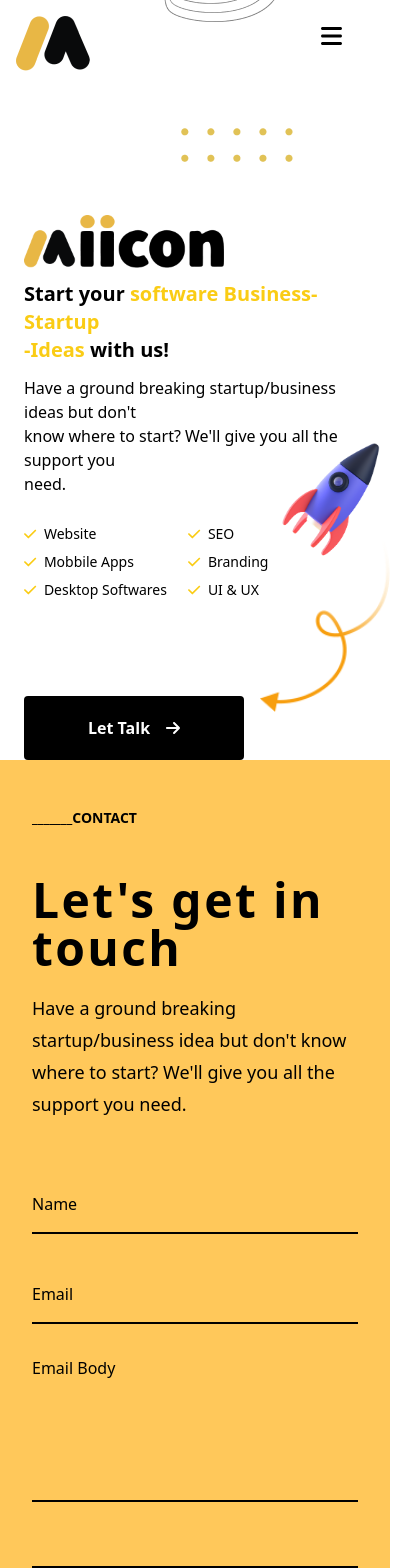
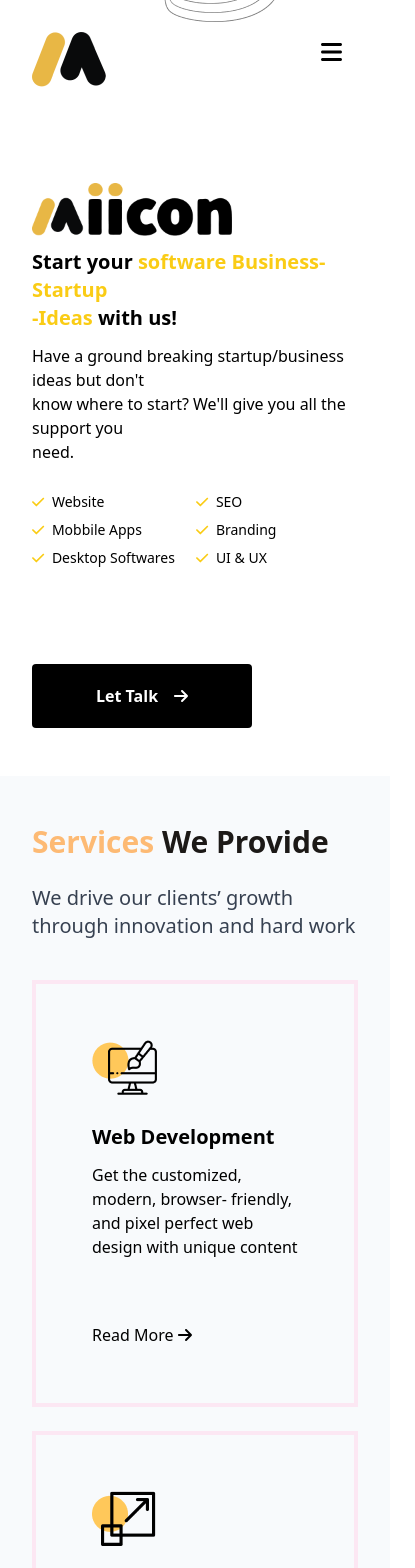
Before and after one commit to arfanroky-github/miicon-demo-repo, a Vue app: page / in a window 390 px wide. Shown: the top 1568 px of the page, 415 px wide, since content can reach past the window. Built offline with nearby package versions, Linux system fonts and the light colour scheme.

Commit message:
responsive for mobile device

```diff
--- a/index.html
+++ b/index.html
@@ -4,7 +4,6 @@
     <meta charset="UTF-8" />
     <meta name="viewport" content="width=device-width, initial-scale=1.0" />
     <title>Miicon.Net</title>
-
   </head>
   <body>
     <div id="app"></div>
--- a/src/App.vue
+++ b/src/App.vue
@@ -1,22 +1,21 @@
 <template>
-    <HomeView/>
+    <Navbar/>
+    <Hero/>
+    <Services/>
     <Contact/>
     <Footer/>
 </template>
 
 <script>
 
-
-import HomeView from './view/HomeView.vue';
+import Services from './components/Services.vue';
 import Contact from './components/Contact.vue';
 import Footer from './components/Footer.vue';
+import Navbar from './components/Navbar.vue';
+import Hero from './components/Hero.vue';
 export default {
   name: 'app',
-  components: { HomeView, Contact, Footer },
-  // data() {
-  //   return {
-
-  //   }
+  components: {  Contact, Footer, Services, Navbar, Hero },
   }
 
   </script>
--- a/src/components/Contact.vue
+++ b/src/components/Contact.vue
@@ -1,5 +1,5 @@
 <template>
-  <div class="md:w-[1920px] md:h-[800px] py-12" style="background: #FFC85A">
+  <div class="w-full md:h-[800px] py-12" style="background: #FFC85A">
     <div class="container mx-auto grid md:grid-cols-2 grid-cols-1 gap-6 h-full md:justify-self-stretch justify-self-center items-center px-8">
         <div class="col-span-1 md:mx-0 mx-auto">
             <p class="text-sm font-bold pb-12">_______CONTACT</p>
@@ -7,14 +7,14 @@
             <p class="leading-8 text-lg">Have a ground breaking startup/business idea but don't <br class="md:block hidden"> know where to start? We'll give you all the support you need.</p>
 
         </div>
-        <form class="mx-auto md:w-auto w-full">
-            <input class=" block outline-none bg-transparent py-4  pr-12 my-8 border-b-2 border-black placeholder:text-black md:w-auto w-full" name="name" type="text" placeholder="Name">
-            <input class=" block outline-none bg-transparent py-4  pr-12 my-8 border-b-2 border-black placeholder:text-black md:w-auto w-full" name="email" type="email" placeholder="Email">
+        <form class="col-span-1 mx-auto">
+            <input class=" block outline-none bg-transparent py-4  pr-12 my-8 border-b-2 border-black placeholder:text-black md:w-[400px] w-full" name="name" type="text" placeholder="Name">
+            <input class=" block outline-none bg-transparent py-4  pr-12 my-8 border-b-2 border-black placeholder:text-black md:w-[400px] w-full" name="email" type="email" placeholder="Email">
            <div class="flex flex-col my-8">
             <label for="Email-Body">Email Body</label>
-            <textarea class="resize-none bg-transparent border-b-2 border-black md:w-auto w-full" name="email body" cols="30" rows="5"></textarea>
+            <textarea class="resize-none bg-transparent border-b-2 border-black md:w-[400px] w-full" name="email body" cols="30" rows="5"></textarea>
            </div>
-           <button type="submit" class="w-full py-4 px-16 mt-8 bg-black text-white font-semibold ">
+           <button type="submit" class="md:w-[400px] w-full py-4 px-16 mt-8 bg-black text-white font-semibold ">
             Send <Font class="ml-4" icon="arrow-right"/>
            </button>
         </form>
--- a/src/components/Footer.vue
+++ b/src/components/Footer.vue
@@ -1,7 +1,7 @@
 <template>
-  <footer class="md:w-full md:h-[500px] md:pyx-4 py-12 relative" style="background:#252525;">
-   <div class="container mx-auto grid md:grid-cols-2 grid-cols-1 gap-4 items-center h-full">
-    <div class="col-span-1 mx-auto">
+  <footer class="w-full md:h-[500px] md:py-4 py-12 relative" style="background:#252525;">
+   <div class="container mx-auto grid md:grid-cols-2 grid-cols-1 gap-4 items-center px-8 h-full">
+    <div class="col-span-1 mr-auto">
         <img class="" :src="Brand_2" alt="">
         <p class="text-white py-5">Book your trip in minute, get full <br> control for much longer</p>
 
--- a/src/components/Hero.vue
+++ b/src/components/Hero.vue
@@ -1,6 +1,6 @@
 <template>
-  <section class="container mx-auto px-6  ">
- <div class="grid md:grid-cols-2 grid-cols-1 gap-4 justify-between items-center pt-32">
+  <section class=" w-full md:h-[80vh] relative">
+ <div class="container mx-auto px-8 grid md:grid-cols-2 grid-cols-1 gap-4 justify-between items-center pt-16">
    <!-- Content -->
    <div >
         <img class="md:w-auto w-[200px]" :src="images.Brand" :alt="images.Brand">
@@ -25,15 +25,15 @@
  </div>
  <!-- Positioning image -->
 
- <img class=" absolute md:top-[520px] md:left-[280px] md:w-[280px] top-[440px] right-0 w-[120px] " :src="images.Vector_1" alt="" >
- <img class=" absolute md:top-[45%] md:left-[290px] md:w-[140px] w-[130px] top-[540px] right-0" :src="images.Vector_2" alt="">
- <img class="absolute top-[160px] right-[140px] w-[140px] md:block hidden" :src="images.Vector_3" alt="">
- <img :class="[!isOpen ? 'block' : 'hidden']" class=" absolute md:top-[115px] md:left-[700px] -top-8 left-16" :src="images.Vector_4" alt="">
- <img class=" absolute top-[430px] -right-48 md:inline-block hidden" :src="images.Vector_5" alt="">
- <img class=" absolute bottom-0 right-40 w-[300px] md:inline-block hidden" :src="images.Vector_6" alt="">
- <img class="absolute top-0 -right-48 md:block hidden w-[200px]" :src="images.Vector_7" alt="">
- <img class=" absolute bottom-0 -left-48 md:inline-block hidden" :src="images.Vector_9" alt="">
- <img class=" absolute top-0 left-[170px] md:block hidden" :src="images.Vector_10" alt="">
+ <img class=" absolute md:top-[380px] md:left-[460px] md:w-[220px] md:block hidden" :src="images.Vector_1" alt="" >
+ <img class=" absolute md:top-[260px] md:left-[470px] md:w-[120px] md:block hidden" :src="images.Vector_2" alt="">
+ <img class="absolute top-[30px] right-[330px] w-[140px] md:block hidden" :src="images.Vector_3" alt="">
+ <img :class="[!isOpen ? 'block' : 'hidden']" class=" absolute md:top-0 md:left-[850px] md:block hidden" :src="images.Vector_4" alt="">
+ <img class=" absolute top-[260px] right-0 md:inline-block hidden" :src="images.Vector_5" alt="">
+ <img class=" absolute -bottom-12 right-80 w-[300px] md:inline-block hidden" :src="images.Vector_6" alt="">
+
+ <img class=" absolute -bottom-12 md:inline-block hidden" :src="images.Vector_9" alt="">
+
   </section>
 </template>
 
@@ -47,11 +47,9 @@
     import Vector_4 from '../assets/vector 4.png';
     import Vector_5 from '../assets/vector 5.png';
     import Vector_6 from '../assets/vector 6.png';
-    import Vector_7 from '../assets/vector 7.png';
+
     import Vector_9 from '../assets/vector 9.png';
-    import Vector_10 from '../assets/vector 10.png';
-import { log } from 'debug/src/browser';
-import { ref } from '@vue/reactivity';
+
 
 export default {
     data(){
@@ -65,9 +63,7 @@ export default {
                 Vector_4,
                 Vector_5,
                 Vector_6,
-                Vector_7,
                 Vector_9,
-                Vector_10
             },
 
         }
--- a/src/components/Navbar.vue
+++ b/src/components/Navbar.vue
@@ -1,46 +1,60 @@
 <template>
-  <nav class="container mx-auto px-4 h-auto relative">
-    <div class=" grid md:grid-cols-5 py-4 items-center">
-      <div class="col-span-1">
+<header class="w-full h-auto relative py-4">
+    <nav class="container mx-auto px-8 ">
+    <div class=" grid md:grid-cols-7 grid-cols-1 py-4 items-center">
+        <!-- LOGO -->
+      <div class="col-span-1 mr-auto">
         <RouterLink  to="/">
         <img :src="images.Logo" alt="">
 
     </RouterLink>
       </div>
-      <button @click="handleOpen()" v-if="!isOpen" class="md:hidden block absolute top-6 right-12">
+
+      <!-- OPEN BUTTON -->
+      <button @click="handleOpen()" v-if="!isOpen" class="md:hidden block absolute top-10 right-12">
         <Font    class="text-2xl" icon="bars"/>
     </button>
-    <button @click="hanldeHidden()" v-else class="md:hidden block absolute top-6 right-12">
+    <!-- CLOSE BUTTON -->
+    <button @click="hanldeHidden()" v-else class="md:hidden block absolute top-10 right-12">
         <Font    class="text-2xl" icon=" fa-xmark"/>
     </button>
-    <div :class="[!isOpen ? 'hidden': 'block']" class="md:flex gap-12 md:mx-0 mx-auto  md:col-span-3 h-auto md:mt-0 mt-6 bg-white w-full pl-4 z-10">
+    <!-- NAV MENUS -->
+    <div :class="[!isOpen ? 'hidden': 'block']" class="md:col-span-5 md:flex justify-center gap-8 h-auto md:mt-0 mt-6 bg-white w-full pl-4 z-10">
     <ul class="md:mt-0 mt-4"  v-for="menu of menus" :key="menu.id">
         <li class="text-lg font-medium md:mb-0 mb-4">
             <RouterLink :to="menu.route">{{menu.listName}}</RouterLink>
         </li>
     </ul>
  </div>
-    <div :class="[!isOpen ? 'hidden': 'block']" class="md:col-span-1 ">
+
+    <div :class="[!isOpen ? 'hidden': 'block']" class="md:col-span-1 md:ml-auto md:pl-0 pl-4">
         <button class=" py-5 px-12 bg-black text-white hover:scale-95 transition-all">Contact Us <Font class="ml-3" icon="arrow-right"/></button>
 
     </div>
 
 </div>
+<img class="absolute top-0 right-0 md:block hidden w-[200px]" :src="images.Vector_7" alt="">
 <img class="absolute top-0 left-[100px] md:hidden block" :src="images.Vector_8" alt="">
+
+<img class=" absolute top-0 left-[430px] md:block hidden" :src="images.Vector_10" alt="">
   </nav>
+</header>
 </template>
 
 <script >
     import { RouterLink } from 'vue-router';
     import Logo from '../assets/logo.png';
+    import Vector_7 from '../assets/vector 7.png';
+    import Vector_8 from '../assets/vector 8.png';
     import Vector_10 from '../assets/vector 10.png';
 
-    import Vector_8 from '../assets/vector 8.png';
+
 export default {
     data(){
         return {
             images: {
                 Logo,
+                Vector_7,
                 Vector_8,
                 Vector_10
             },
--- a/src/components/ServiceList.vue
+++ b/src/components/ServiceList.vue
@@ -1,5 +1,5 @@
 <template>
-    <div class=" mx-auto  h-[423.41px] w-[388.29px] p-14 border-4 border-pink-100     " style="box-shadow: 0 4px 4px #E7E7E7 ,0 -4px 4px #E7E7E7,inset 4 0px 4px #E7E7E7 ,inset -4 0px 4px #E7E7E7; background: linear-gradient(#f8fafc, #f8fafc);">
+    <div class=" mx-auto  md:h-[423.41px] md:w-[388.29px] p-14 border-4 border-pink-100     " style="box-shadow: 0 4px 4px #E7E7E7 ,0 -4px 4px #E7E7E7,inset 4 0px 4px #E7E7E7 ,inset -4 0px 4px #E7E7E7; background: linear-gradient(#f8fafc, #f8fafc);">
         <img class="pb-3" :src="service.img" alt="">
         <h1 class=" font-bold text-xl pt-4">{{service.title}}</h1>
         <p class="pt-3">{{service.text}}</p>
--- a/src/components/Services.vue
+++ b/src/components/Services.vue
@@ -1,19 +1,19 @@
 <template>
-  <section class="services">
+  <section class="min-h-screen  py-12 mt-12 w-full relative" style="background-color: #f8fafc">
+   <div class="container mx-auto px-8">
+    <h1 class=" font-bold md:text-5xl text-3xl md:text-center text-orange-300">Services <span class="text-stone-900">We Provide</span></h1>
+    <p class="text-gray-700 md:text-center text-xl pt-6">We drive our clients’ growth through innovation and hard work</p>
+    <img class=" absolute md:right-[690px] top-6 right-[170px]  md:block hidden" :src="Vector" alt="">
+    <img class=" absolute md:right-[660px] top-[44px] right-[140px]  md:block hidden" :src="Vector1" alt="">
+    <img class=" absolute md:right-[670px] top-20 right-[150px]  md:block hidden" :src="Vector2" alt="">
 
-    <div class="min-h-screen  w-full" style="background-color: #f8fafc">
-      <h1 class="font-bold pt-10 md:text-5xl text-[30px] text-orange-300 text-center relative">Services <span class="text-stone-900">We Provide</span></h1>
-      <img class="absolute md:top-6 top-8 md:left-[1170px] left-[380px] md:w-auto w-2" :src="Vector" alt="">
-      <img class="absolute md:top-10 top-10 md:left-[1185px] left-[390px] md:w-auto w-4" :src="Vector1" alt="">
-      <img class="absolute md:top-[75px] top-16 md:left-[1190px] left-[395px] md:w-auto w-2" :src="Vector2" alt="">
-      <p class="text-gray-700 text-center pt-4">We drive our clients’ growth through innovation and hard work</p>
+      <div class="grid md:grid-cols-3 grid-cols-1 gap-6 py-10">
+      <ServiceList v-for="service in services" :key="service.title" :service="service"  />
 
-        <div class="container mx-auto grid md:grid-cols-3 grid-cols-1 gap-6 pt-10">
-        <ServiceList v-for="service in services" :key="service.title" :service="service"  />
+    </div>
+   </div>
+</section>
 
-      </div>
-  </div>
-  </section>
   </template>
 
   <script>
--- a/src/view/HomeView.vue
+++ /dev/null
@@ -1,19 +0,0 @@
-<template>
-  <div class="container mx-auto w-full relative md:h-[90vh]">
-    <Navbar/>
-    <Hero/>
-  </div>
-</template>
-
-<script>
-import Navbar from '../components/Navbar.vue';
-import Hero from '../components/Hero.vue';
-export default {
-    components: { Navbar, Hero,  },
-
-}
-</script>
-
-<style>
-
-</style>
```
Also changed, not shown: src/styles/base.css (line endings or trailing spaces), src/styles/service.css (deleted), 1 other file (tests, documents, lock files or other folders).
